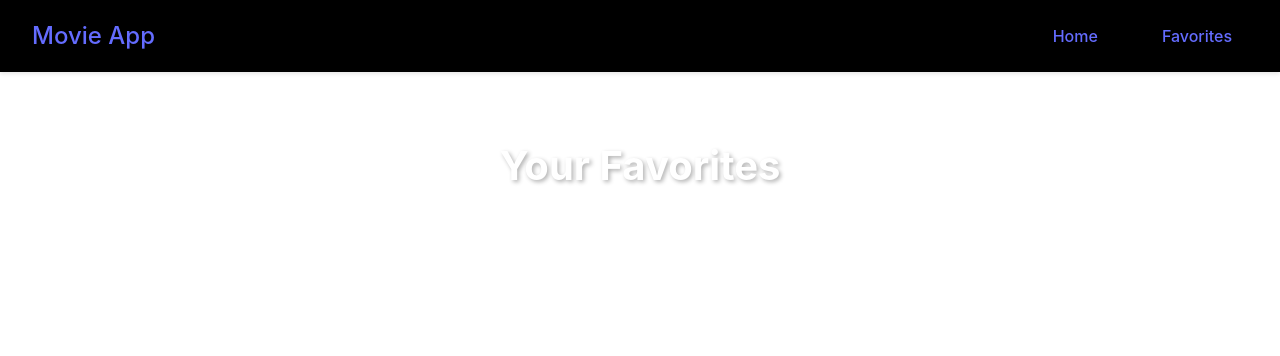
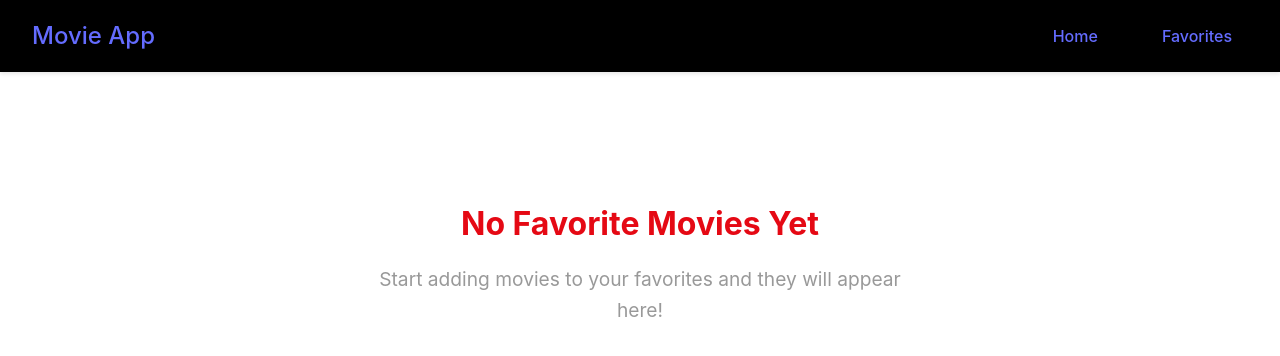
Before and after one commit to tonysk0210/react-reactFrontEndDemo, a React (Vite) app: page /favorites in a window 1280 px wide. Shown: the top 356 px of the page. Built offline with nearby package versions, Linux system fonts and the light colour scheme.

Commit message:
add Context

```diff
--- a/src/App.jsx
+++ b/src/App.jsx
@@ -2,11 +2,13 @@ import "./css/App.css";
 import Favorites from "./pages/Favorites";
 import Home from "./pages/Home";
 import { Routes, Route } from "react-router-dom"; // 引入 Routes 和 Route 以定義路由
-import { MovieProvider } from "./contexts/MovieContext";
+import { MovieProvider } from "./contexts/MovieContext"; // 引入 MovieProvider 以提供電影相關的狀態和函式給整個應用使用
 import NavBar from "./components/NavBar";
 
 function App() {
   return (
+    // MovieProvider 用來包裹整個應用，提供電影相關的狀態和函式給整個應用中的組件使用
+    // children 是 MovieProvider 的子組件，這裡是 NavBar 和 Routes 組件，這些組件都可以使用 MovieContext 中提供的狀態和函式
     <MovieProvider>
       <NavBar />
       <main className="main-content">
--- a/src/components/MovieCard.jsx
+++ b/src/components/MovieCard.jsx
@@ -1,14 +1,18 @@
 import "../css/MovieCard.css";
 import { useMovieContext } from "../contexts/MovieContext";
+// 引入 useMovieContext 以使用 MovieContext 中提供的狀態和函式
 
 function MovieCard({ movie }) {
+  // 1. 從 MovieContext 中獲取 isFavorite、addToFavorites 和 removeFromFavorites 這些函式，這些函式用來檢查電影是否被收藏、添加電影到收藏和從收藏中移除電影
   const { isFavorite, addToFavorites, removeFromFavorites } = useMovieContext();
-  const favorite = isFavorite(movie.id);
+  const favorite = isFavorite(movie.id); // 2. 使用 isFavorite 函式來檢查這部電影是否已經被收藏，傳入電影的 ID 作為參數，將返回的布林值存儲在 favorite 變數中
 
+  // 3. 定義 onFavoriteClick 函式，這個函式用來處理當用戶點擊收藏按鈕時的行為，如果電影已經被收藏，則調用 removeFromFavorites 函式來從收藏中移除這部電影，傳入電影的 ID 作為參數；如果電影尚未被收藏，則調用 addToFavorites 函式來添加這部電影到收藏中，傳入整個電影物件作為參數
   function onFavoriteClick(e) {
     e.preventDefault();
-    if (favorite) removeFromFavorites(movie.id);
-    else addToFavorites(movie);
+    if (favorite)
+      removeFromFavorites(movie.id); // 如果電影已經被收藏，則調用 removeFromFavorites 函式來從收藏中移除這部電影，傳入電影的 ID 作為參數
+    else addToFavorites(movie); // 如果電影尚未被收藏，則調用 addToFavorites 函式來添加這部電影到收藏中，傳入整個電影物件作為參數
   }
 
   return (
@@ -18,6 +22,7 @@ function MovieCard({ movie }) {
           src={`https://image.tmdb.org/t/p/w500${movie.poster_path}`} // 從 TMDB API 獲取電影海報的 URL，使用 w500 的尺寸
           alt={movie.title}
         />
+        {/* 這裡是電影卡片上的覆蓋層，包含一個按鈕用來添加或移除收藏 */}
         <div className="movie-overlay">
           <button
             className={`favorite-btn ${favorite ? "active" : ""}`}
--- a/src/contexts/MovieContext.jsx
+++ b/src/contexts/MovieContext.jsx
@@ -1,42 +1,54 @@
-import {createContext, useState, useContext, useEffect} from "react"
+import { createContext, useState, useContext, useEffect } from "react";
 
-const MovieContext = createContext()
+const MovieContext = createContext(); // 1. 創建一個 MovieContext，這個上下文將用來在整個應用中共享電影相關的狀態和函式
 
-export const useMovieContext = () => useContext(MovieContext)
+export const useMovieContext = () => useContext(MovieContext); // 2. 匯出一個自定義的 hook，讓其他組件可以方便地使用 MovieContext 中的值和函式
 
-export const MovieProvider = ({children}) => {
-    const [favorites, setFavorites] = useState([])
+// 3. 定義 MovieProvider 組件，這個組件將包裹在 App 組件的外層，提供電影相關的狀態和函式給整個應用
+// children 是 MovieProvider 的子組件，這些子組件都可以使用 MovieContext 中提供的狀態和函式
+export const MovieProvider = ({ children }) => {
+  // 3.0 定義一個 favorites 狀態，這個狀態用來存儲用戶收藏的電影列表，
+  // 初始值從 localStorage 中獲取，如果 localStorage 中沒有收藏電影列表，則使用空陣列作為初始值
+  const [favorites, setFavorites] = useState(() => {
+    const storedFavs = localStorage.getItem("favorites");
+    return storedFavs ? JSON.parse(storedFavs) : [];
+  });
 
+  // 當 favorites 狀態改變時，將其保存到 localStorage 中，這樣用戶的收藏電影列表就會被持久化，即使刷新頁面也不會丟失
   useEffect(() => {
-        const storedFavs = localStorage.getItem("favorites")
+    localStorage.setItem("favorites", JSON.stringify(favorites));
+  }, [favorites]);
 
-        if (storedFavs) setFavorites(JSON.parse(storedFavs))
-    }, [])
-
-    useEffect(() => {
-        localStorage.setItem('favorites', JSON.stringify(favorites))
-    }, [favorites])
-
+  // 3.1 定義一些函式來添加、移除和檢查收藏電影，這些函式將會被提供給 MovieProvider 的子組件使用
   const addToFavorites = (movie) => {
-        setFavorites(prev => [...prev, movie])
-    }
+    // 將新的電影添加到 favorites 狀態中，使用展開運算符 ...prev 來保留之前的收藏電影，然後添加新的電影，這樣組件就會重新渲染並顯示更新後的收藏電影列表
+    setFavorites((prev) => [...prev, movie]);
+  };
 
   const removeFromFavorites = (movieId) => {
-        setFavorites(prev => prev.filter(movie => movie.id !== movieId))
-    }
+    // 從 favorites 狀態中移除指定 ID 的電影，使用 filter 方法來創建一個新的陣列，這個陣列包含了所有 ID 不等於 movieId 的電影，然後將這個新的陣列設置到 favorites 狀態中，這樣組件就會重新渲染並顯示更新後的收藏電影列表
+    setFavorites((prev) => prev.filter((movie) => movie.id !== movieId));
+  };
 
   const isFavorite = (movieId) => {
-        return favorites.some(movie => movie.id === movieId)
-    }
+    // 檢查 favorites 狀態中是否有指定 ID 的電影，使用 some 方法來檢查 favorites 陣列中是否有任何一個電影的 ID 等於 movieId，如果有就返回 true，否則返回 false，這樣組件就可以根據這個函式的返回值來顯示電影是否被收藏
+    // .some() : 找到就停，回傳 true/false
+    // .find() : 找到就停，回傳找到的元素或 undefined
+    return favorites.some((movie) => movie.id === movieId);
+  };
 
+  // 4. 定義一個 value 物件，這個物件包含了 favorites 狀態和 addToFavorites、removeFromFavorites、isFavorite
   const value = {
     favorites,
     addToFavorites,
     removeFromFavorites,
-        isFavorite
-    }
+    isFavorite,
+  };
 
-    return <MovieContext.Provider value={value}>
-        {children}
-    </MovieContext.Provider>
-}
+  return (
+    // a. {children} 是 MovieProvider 的子組件，這些子組件都可以使用 MovieContext 中提供的狀態和函式
+    // b. {value} 是 MovieContext 中提供的值，這裡包含了 favorites 狀態和 addToFavorites、removeFromFavorites、isFavorite 這些函式，
+    // 這些值和函式將會被提供給 MovieProvider 的子組件使用
+    <MovieContext.Provider value={value}>{children}</MovieContext.Provider>
+  );
+};
--- a/src/pages/Favorites.jsx
+++ b/src/pages/Favorites.jsx
@@ -3,13 +3,15 @@ import { useMovieContext } from "../contexts/MovieContext";
 import MovieCard from "../components/MovieCard";
 
 function Favorites() {
-  const { favorites } = useMovieContext();
+  const { favorites } = useMovieContext(); // 從 MovieContext 中獲取 favorites 狀態，這個狀態包含了用戶收藏的電影列表
 
-  if (favorites) {
+  // 如果 favorites 狀態中有電影，則渲染收藏電影列表；如果沒有電影，則顯示一個提示訊息告訴用戶還沒有收藏電影
+  if (favorites.length > 0) {
     return (
       <div className="favorites">
         <h2>Your Favorites</h2>
         <div className="movies-grid">
+          {/* 使用 map 方法來遍歷 favorites 狀態中的電影列表，對每一部電影渲染一個 MovieCard 組件，並將電影物件作為 props 傳遞給 MovieCard 組件，這樣 MovieCard 組件就可以顯示電影的詳細資訊和收藏狀態 */}
           {favorites.map((movie) => (
             <MovieCard movie={movie} key={movie.id} />
           ))}
@@ -18,6 +20,7 @@ function Favorites() {
     );
   }
 
+  // 如果 favorites 狀態中沒有電影，則顯示一個提示訊息告訴用戶還沒有收藏電影
   return (
     <div className="favorites-empty">
       <h2>No Favorite Movies Yet</h2>
```
Lines whose indentation alone changed are shown as unchanged.
